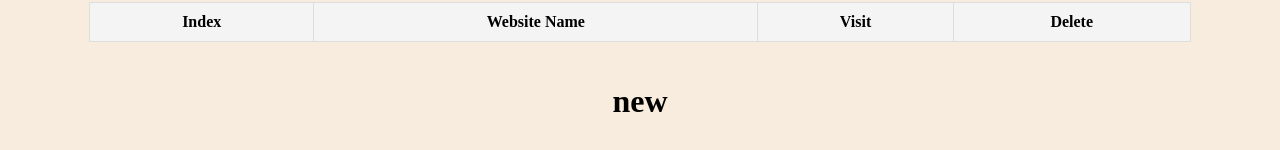
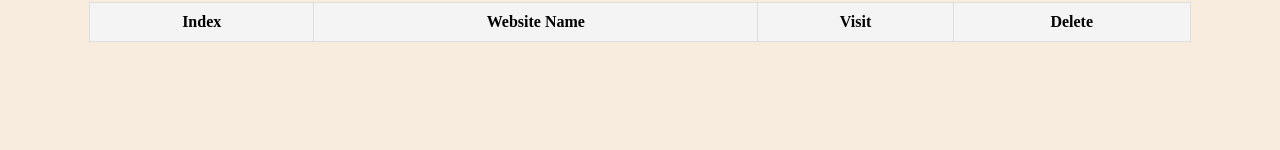
Before and after one commit to Abdelrshman1/BookMark, a plain HTML site: page index.htm in a window 1280 px wide. Shown: the part 502-652 px from the top of the page. Drawn offline with Linux system fonts and the light colour scheme.

Commit message:
Update index.htm
no commit

```diff
--- a/index.htm
+++ b/index.htm
@@ -43,6 +43,5 @@
         </table>
     </div>
     <script src="js/index.js"></script>
-    <h1> new</h1>
 </body>
 </html>
```
